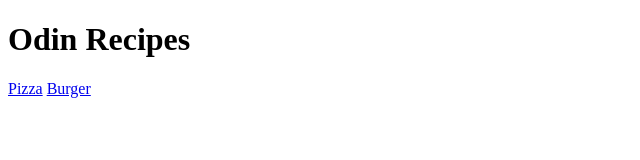
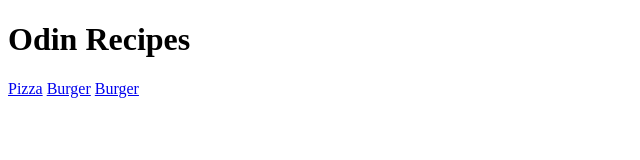
Before and after one commit to EOAyisire/odin-recipes, a plain HTML site: page index.html in a window 1280 px wide. Shown: the full height of the page, 0-640 px from the left. Drawn offline with Linux system fonts and the light colour scheme.

Commit message:
Last additions for recipes page

```diff
--- a/index.html
+++ b/index.html
@@ -10,6 +10,7 @@
     <h1>Odin Recipes</h1>
     <a href="pizza.html">Pizza</a>
     <a href="burger.html">Burger</a>
+    <a href="salsa.html">Burger</a>
 
 </body>
 </html>
```
Also changed, not shown: burger.html (+2 -0 lines).
